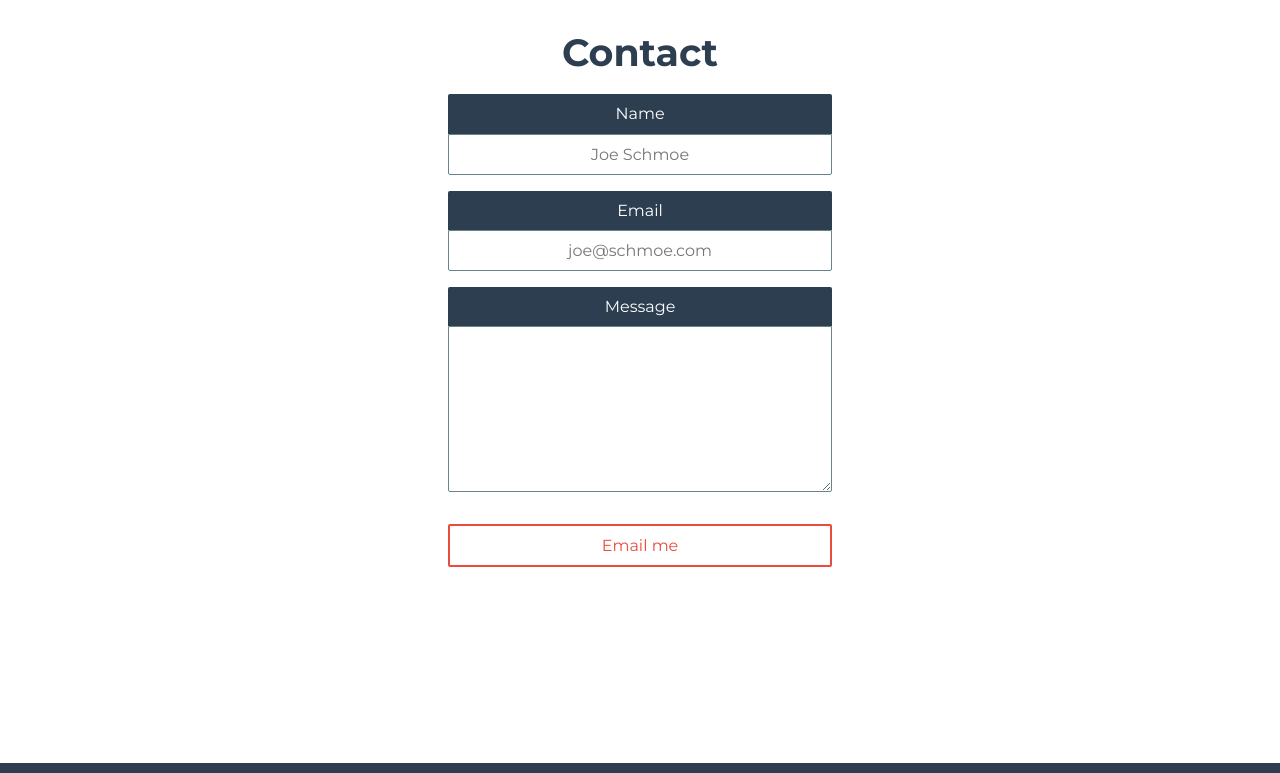
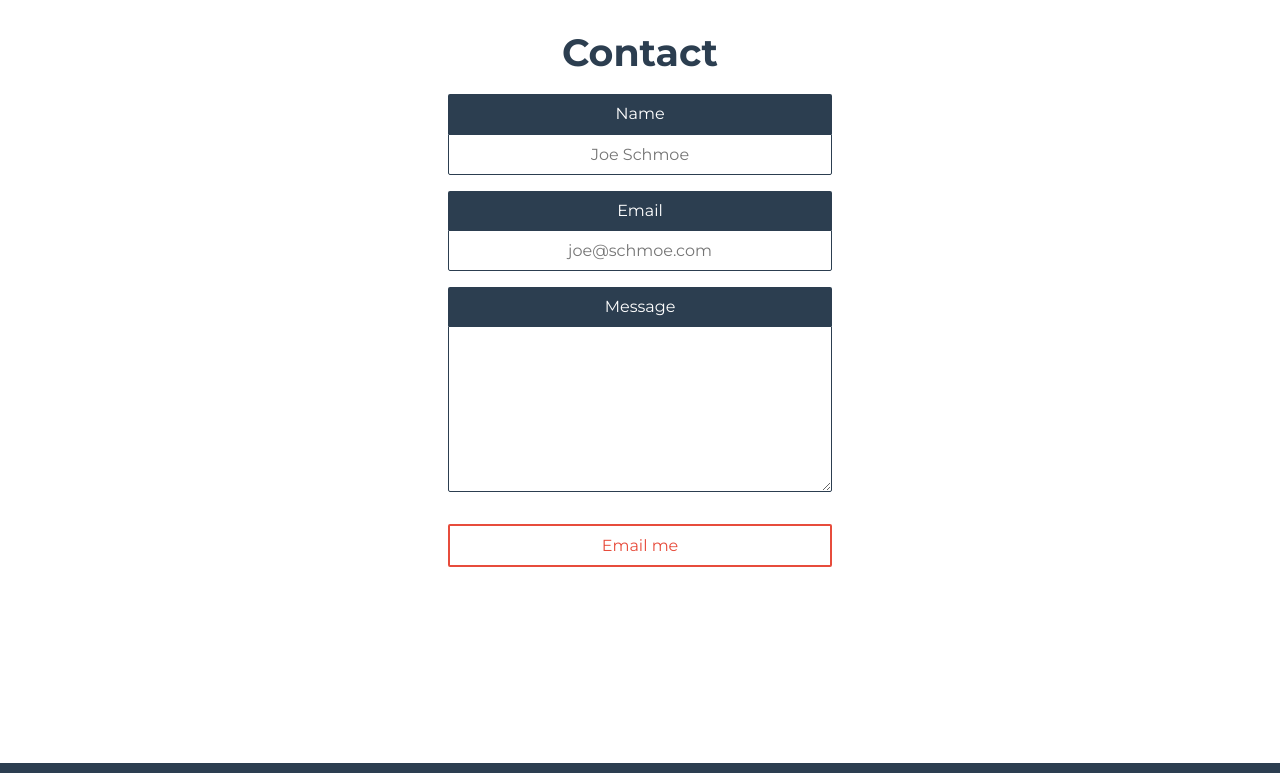
Before and after one commit to erikwithuhk/erikwithuhk.github.io, a plain HTML site: page index.html in a window 1280 px wide. Shown: the part 1500-2273 px from the top of the page. Drawn offline with Linux system fonts and the light colour scheme.

Commit message:
change input and textarea border color

```diff
--- a/styles.css
+++ b/styles.css
@@ -374,7 +374,7 @@ label {
 
 input,
 textarea {
-  border: 1px solid #67848b;
+  border: 1px solid #2c3e50;
   border-top-left-radius: 0px;
   border-top-right-radius: 0px;
   border-bottom-left-radius: 2px;
```
